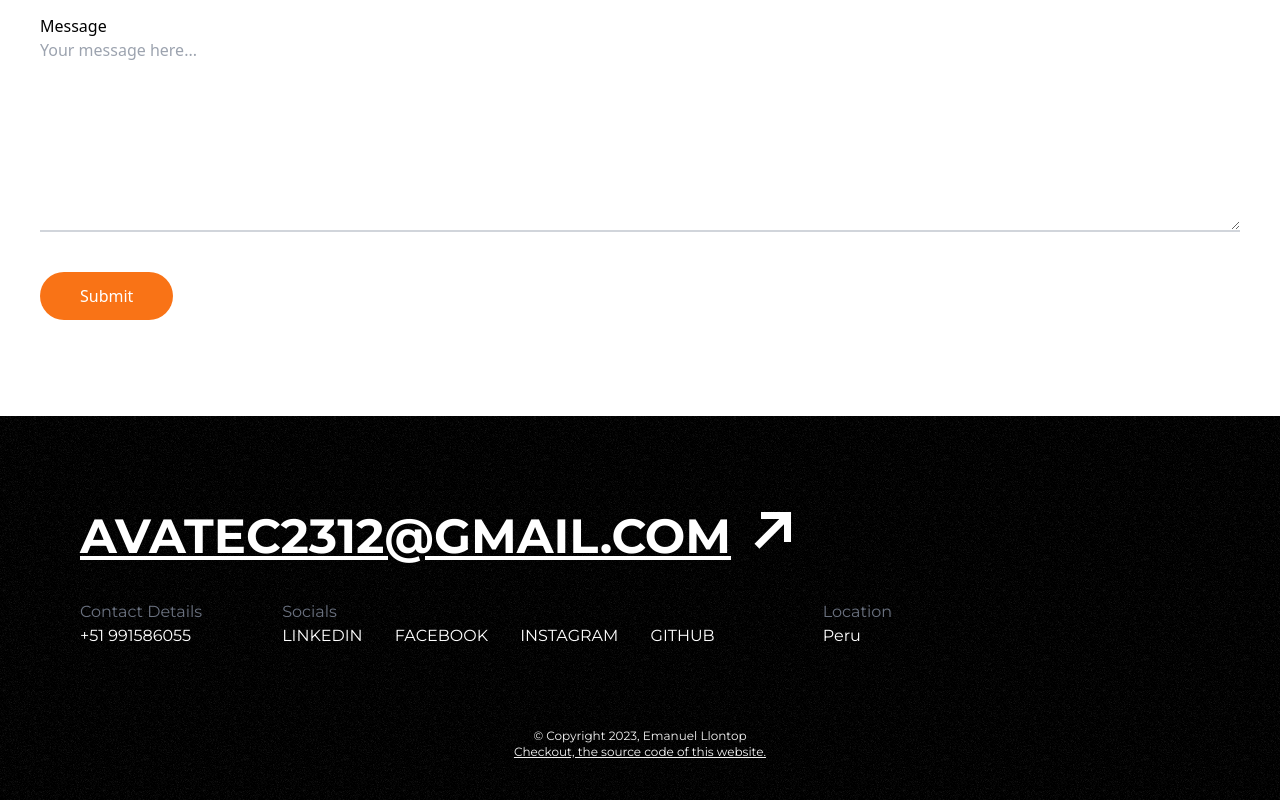
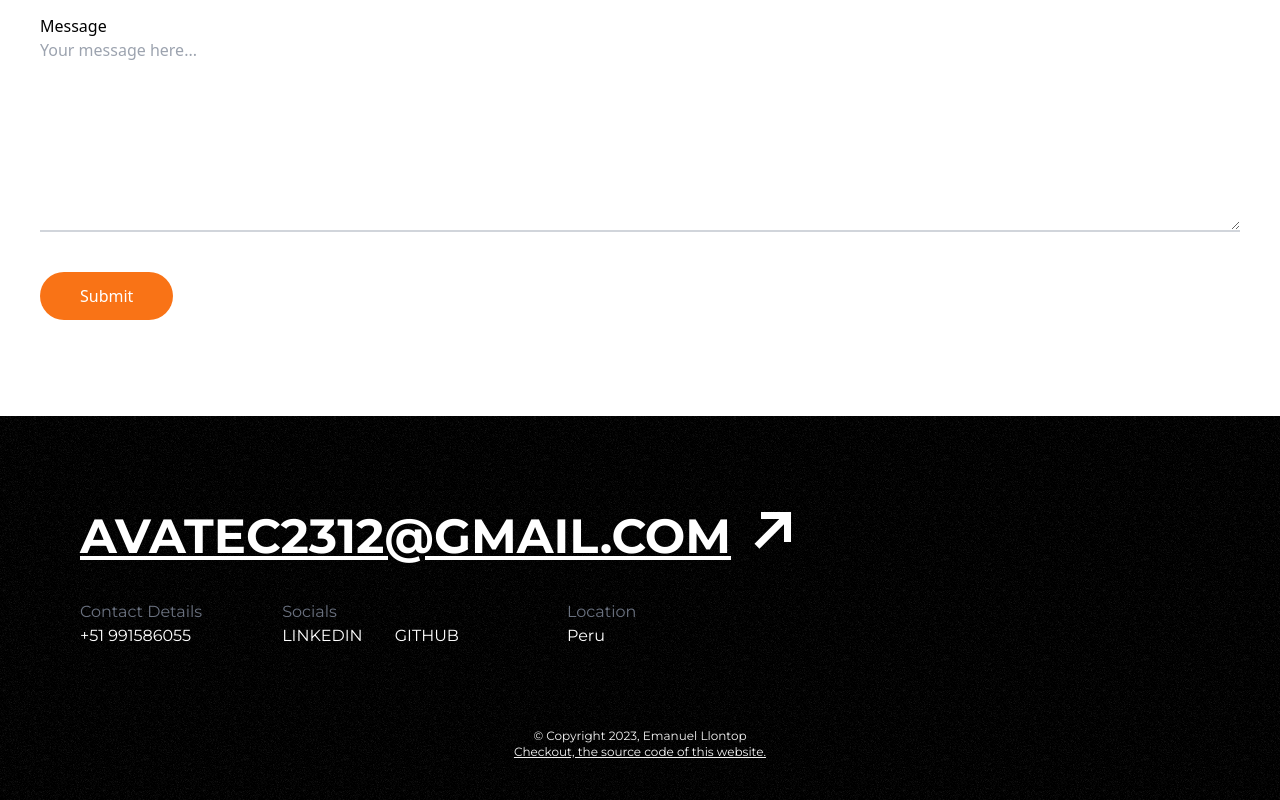
Before and after one commit to WillAvatec/portfolio, a React (Vite) app: page / in a window 1280 px wide. Shown: the part 4220-5020 px from the top of the page. Built offline with nearby package versions, Linux system fonts and the light colour scheme.

Commit message:
chore: Remove no-href links from socials

```diff
--- a/src/components/Contact/Contact.tsx
+++ b/src/components/Contact/Contact.tsx
@@ -22,8 +22,6 @@ function Contact() {
             <A href="https://www.linkedin.com/in/emanuel-llontop-huiza-221043272/">
               LinkedIn
             </A>
-            <A href=""> Facebook</A>
-            <A href=""> Instagram</A>
             <A href="https://github.com/WillAvatec"> Github</A>
           </ul>
         </div>
```
